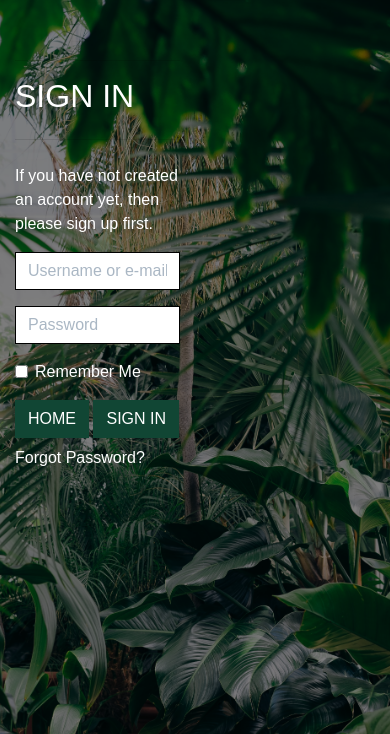
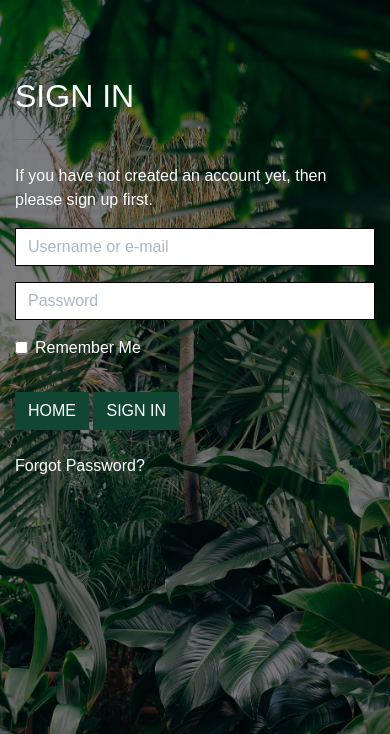
Before and after one commit to RvN-R/glassjungle, a Django app: page /accounts/login/ in a window 390 px wide. Shown: the part 96-830 px from the top of the page. Run offline with Django 3.2, Linux system fonts and the light colour scheme; parts of the project's set-up code (start-up, migrations or seed data) failed here and were passed over; some libraries are stand-ins or nearby versions.

Commit message:
Improved responsive performance of allauth base.html on small devices

```diff
--- a/templates/allauth/account/base.html
+++ b/templates/allauth/account/base.html
@@ -3,8 +3,8 @@
 {% block content %}
     <div class="container header-container">
         <div class="overlay">
-            <div class="row">
-                <div class="col-6">
+            <div class="row no-gutters">
+                <div class="col-lg-6 col-md-6 col-sm-12">
                     <div class="allauth-form-inner-content">
                         {% block inner_content %}
                         {% endblock %}
--- a/templates/allauth/account/login.html
+++ b/templates/allauth/account/login.html
@@ -41,7 +41,7 @@ for a {{ site_name }} account and sign in below:{% endblocktrans %}</p>
   {% if redirect_field_value %}
   <input type="hidden" name="{{ redirect_field_name }}" value="{{ redirect_field_value }}" />
   {% endif %}
-  <a class=" btn dark-green-btn rounded-0 text-uppercase" href="{% url 'home' %}">Home</a>
+  <a class=" btn dark-green-btn rounded-0 text-uppercase my-3" href="{% url 'home' %}">Home</a>
   <button class="primaryAction text-uppercase" type="submit">{% trans "Sign In" %}</button>
   <p class="mt-2">
     <a class="button secondaryAction" href="{% url 'account_reset_password' %}">{% trans "Forgot Password?" %}</a>
```
